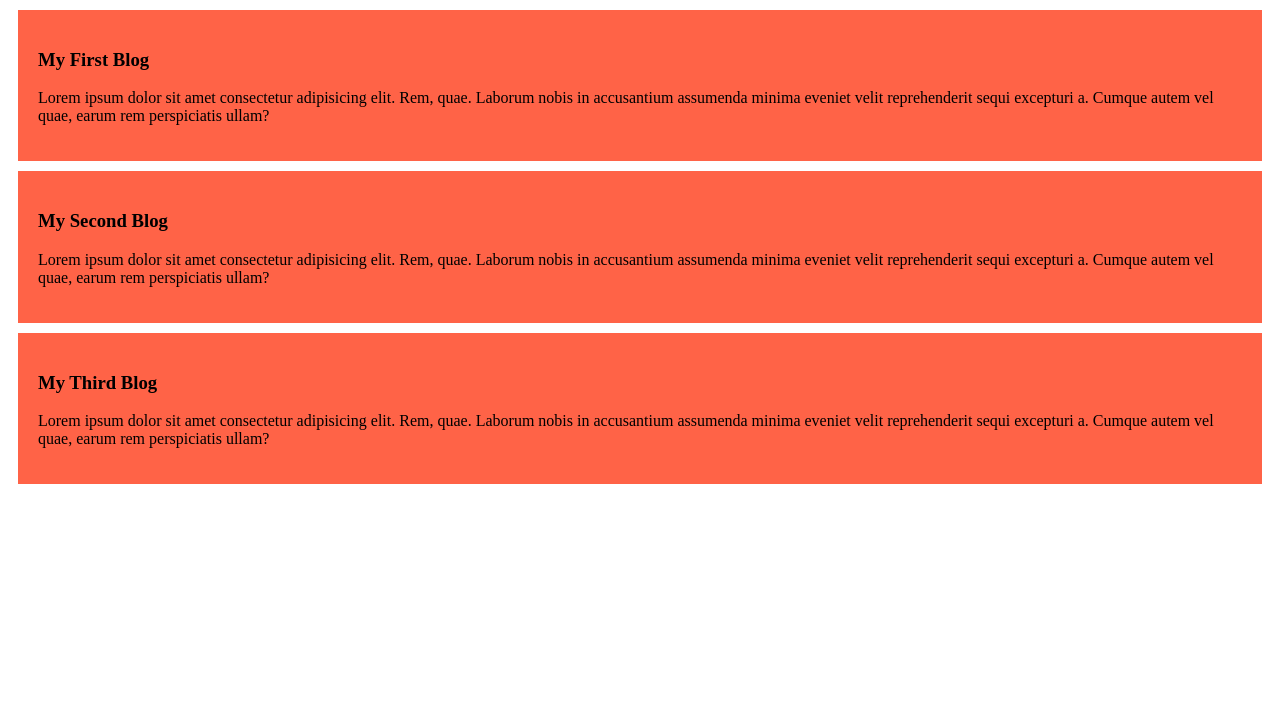
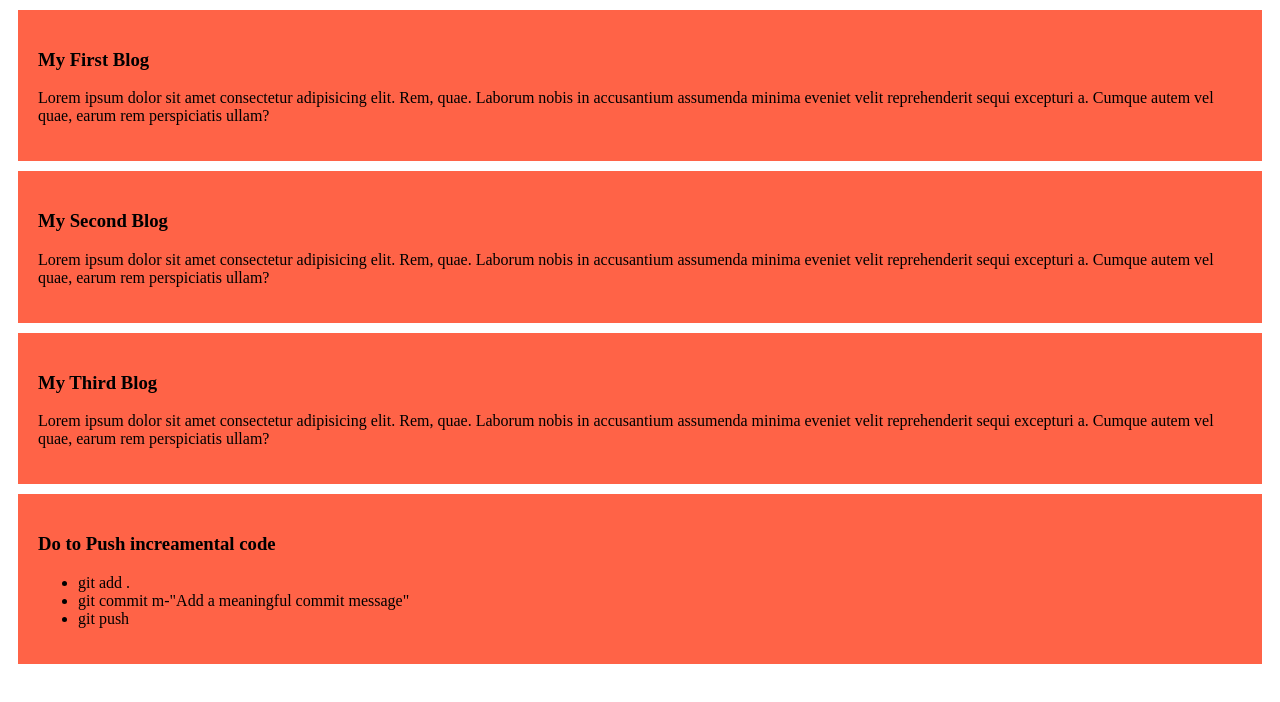
Before and after one commit to Nazmul1211/my-simple-website, a plain HTML site: page index.html in a window 1280 px wide. Drawn offline with Linux system fonts and the light colour scheme.

Commit message:
Added git push rules using unordered list

```diff
--- a/index.html
+++ b/index.html
@@ -19,6 +19,14 @@
         <h3>My Third Blog</h3>
         <p>Lorem ipsum dolor sit amet consectetur adipisicing elit. Rem, quae. Laborum nobis in accusantium assumenda minima eveniet velit reprehenderit sequi excepturi a. Cumque autem vel quae, earum rem perspiciatis ullam?</p>
     </div>
+    <div class="blog">
+        <h3>Do to Push increamental code</h3>
+        <ul>
+            <li>git add .</li>
+            <li>git commit m-"Add a meaningful commit message"</li>
+            <li>git push</li>
+        </ul>
+    </div>
 
 
 
```
